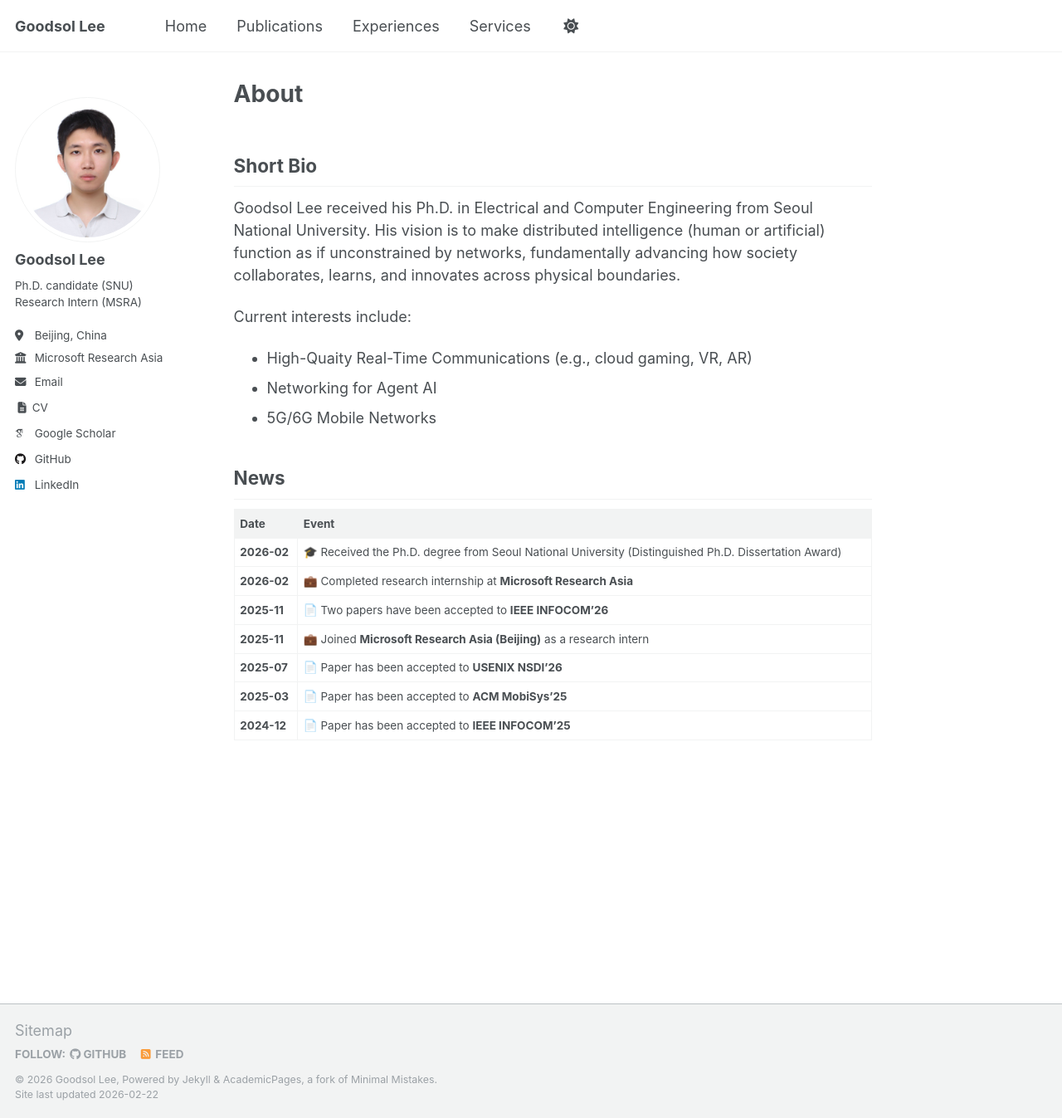
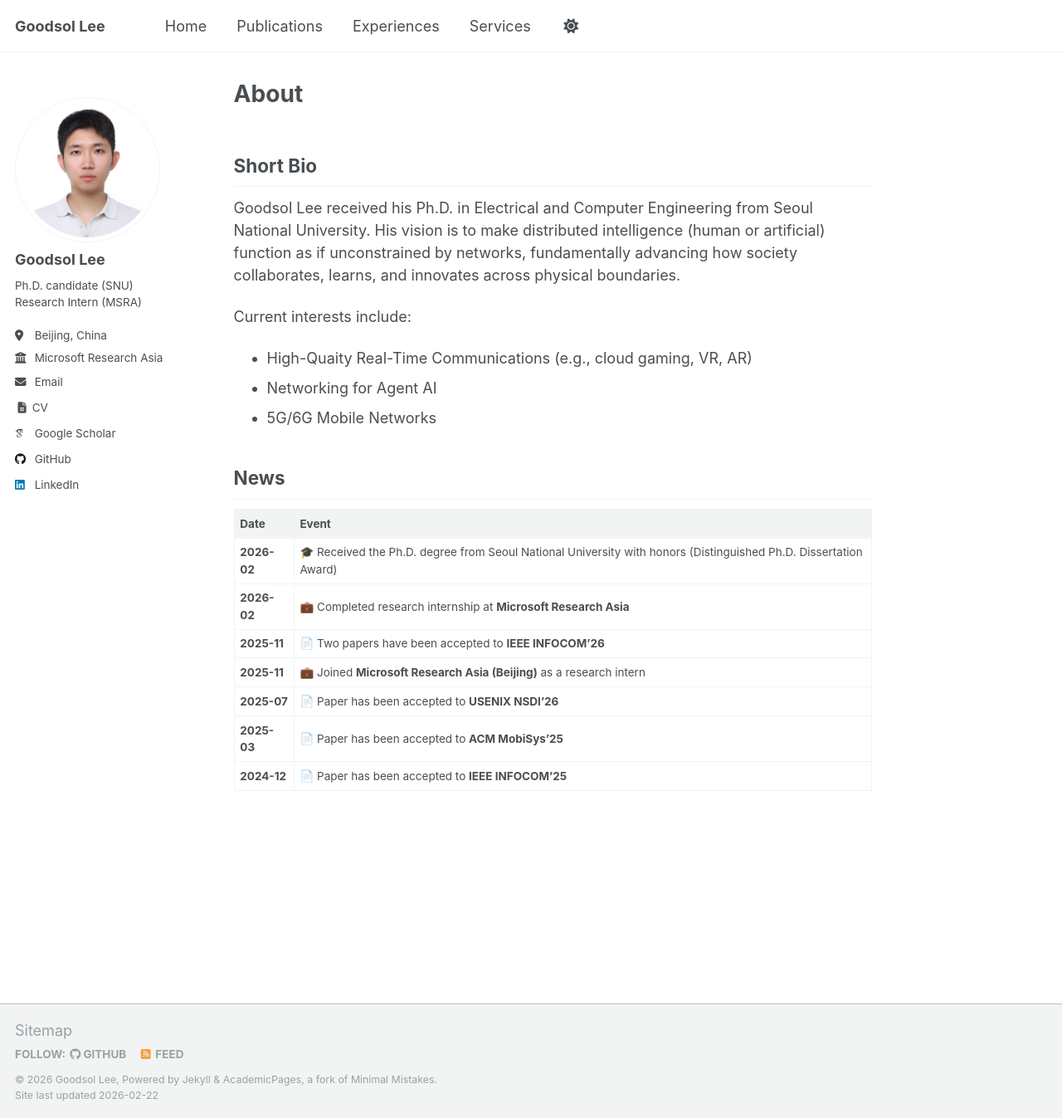
Before and after one commit to goodsollee/GoodsolLee.github.io, a Jekyll site: the page built from _pages/about.md, in a window 1280 px wide and 1347 px high. Shown: the whole window at 83% size. Built offline with Jekyll 4.4.1, drawn with Linux system fonts in a browser that asks for light colours; some web fonts are replaced; a script that is not in the unit is left out.

Commit message:
Updated (26.02)

```diff
--- a/_pages/about.md
+++ b/_pages/about.md
@@ -20,7 +20,7 @@ Current interests include:
 
 | Date | Event |
 |------|-------|
-| **2026-02** | 🎓 Received the Ph.D. degree from Seoul National University (Distinguished Ph.D. Dissertation Award) |
+| **2026-02** | 🎓 Received the Ph.D. degree from Seoul National University with honors (Distinguished Ph.D. Dissertation Award) |
 | **2026-02** | 💼 Completed research internship at **Microsoft Research Asia** |
 | **2025-11** | 📄 Two papers have been accepted to **IEEE INFOCOM'26** |
 | **2025-11** | 💼 Joined **Microsoft Research Asia (Beijing)** as a research intern |
```
